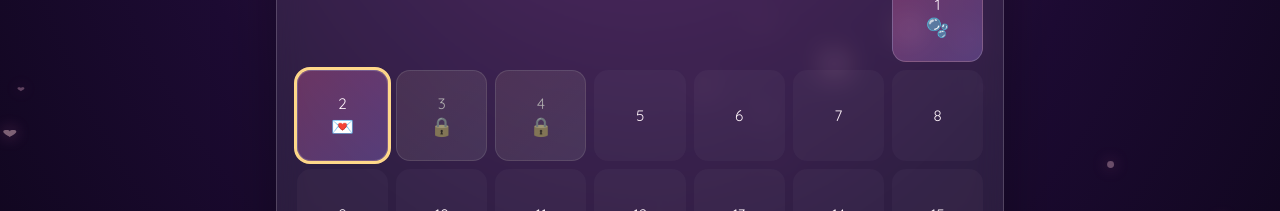
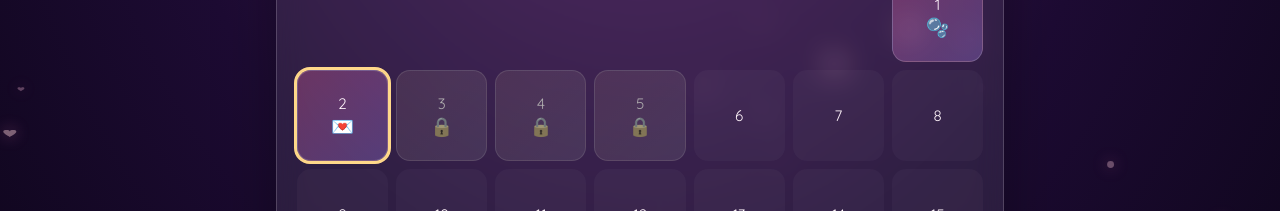
Before and after one commit to juanLozano-2004/para-isabella, a React (Vite) app: page / in a window 1280 px wide. Shown: the part 324-535 px from the top of the page. Built offline with nearby package versions, Linux system fonts and the light colour scheme.

Commit message:
5 de noviembvre

```diff
--- a/src/data/sorpresas.js
+++ b/src/data/sorpresas.js
@@ -76,4 +76,11 @@ export const sorpresas = [
     mensaje: 'Gracias por dedicar un tiempo de tu vida a mi vida, gracias por cada momento que hemos compartido, gracias por ser mi compañera, mi amiga y mi amor eterno. Te amo con todo mi corazón y siempre lo haré.',
     extra: { emojis: ['💖', '🌹', '🌙', '🦋', '🍓', '✨'] }
   },
+  {
+    fecha: '2026-11-05',
+    tipo: 'constelacion',
+    titulo: 'Ve paso a paso mi amor y une las estrellas para descubrir el mensaje secreto que te tengo preparado',
+    mensaje: 'Ni todas las estrellas del cielo podrían igualar la luz que traes a mi vida. Eres mi guía y mi inspiración, y cada día contigo es un regalo que atesoro profundamente.',
+    extra: { estrellas: 20 }
+  },
 ]
```
